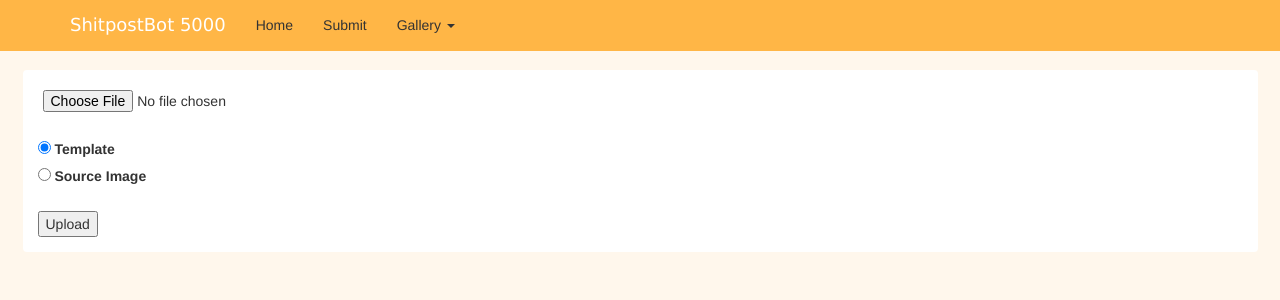
After one commit to kezadias/ShitpostBotWeb, a PHP site: page /submit/index.php in a window 1280 px wide. The commit adds this page. Shown: the top 300 px of the page. Run offline with PHP 8.4, Linux system fonts and the light colour scheme; some libraries are stand-ins or nearby versions.

Commit message:
gui of upload system

```diff
--- a/spb/designer/index.php
+++ b/spb/designer/index.php
@@ -63,4 +63,4 @@ $(document).ready(function(){
 	//so SIT YOUR ASSES DOWN and wait for everything else to be in place
 });
 </script>
-<?php include('../footer.php');
+<?php include('../footer.php'); ?>
--- a/spb/header.php
+++ b/spb/header.php
@@ -10,9 +10,9 @@
 	<script src="http://maxcdn.bootstrapcdn.com/bootstrap/3.3.5/js/bootstrap.min.js"></script>
 </head>
 
-<body>
+<body class='orange'>
 
-<div class="container-fluid orange">
+<div class="container-fluid">
 
 <!--navbar-->
 <nav class="navbar navbar-orange navbar-fixed-top">
@@ -26,14 +26,7 @@
 	<ul class="nav navbar-nav">
 		<li><a href="#">Home</a></li>
 
-		<li class="dropdown">
-			<a class="dropdown-toggle" data-toggle="dropdown" href="#">Submit
-			<span class="caret"></span></a>
-			<ul class="dropdown-menu">
-				<li><a href="#">Source Image</a></li>
-				<li><a href="#">Template</a></li>
-			</ul>
-		</li>
+		<li><a href="#">Submit</a></li>
 
 		<li class="dropdown">
 			<a class="dropdown-toggle" data-toggle="dropdown" href="#">Gallery
--- a/spb/style.css
+++ b/spb/style.css
@@ -44,3 +44,7 @@
     -ms-user-select: none;
     user-select: none;
 }
+
+#upload{
+	padding: 5px;
+}
--- /dev/null
+++ b/spb/submit/index.php
@@ -0,0 +1,23 @@
+<?php
+$GlOBALS['title'] = 'ShitpostBot 5000 Submission';
+$GlOBALS['style'] = '../style.css';
+include('../header.php');
+
+include('../dataaccess/loader.php');
+?>
+
+<form action='upload.php' method='post'>
+	<input type='file' id='upload' name='upload' id='upload'/><br>
+
+	<input type='radio' name='type' id='template' value='template' checked='true'/>
+		<label for='template'> Template</label><br>
+
+	<input type='radio' name='type' id='source' value='source'/>
+		<label for='source'> Source Image</label><br><br>
+
+	<input type='submit' value='Upload'/>
+</form>
+
+<script src="js/validation.js"></script>
+
+<?php include('../footer.php'); ?>
--- /dev/null
+++ b/spb/submit/js/validation.js
@@ -0,0 +1,27 @@
+var validTypes = ['png', 'jpg', 'jpeg'];
+
+$(document).ready(function(){
+
+	$('form').submit(function(e){//on submission..
+		var file = $('#upload').val();
+		var isValid = true;
+
+		if(file == ''){//check if there's no file selected
+			//throw an error and cancel submission event.
+			alert('Select a file before proceeding!');
+			isValid = false;
+		} else{
+			var type = /[^\.]*$/.exec(file).toString().toLowerCase();//get the filetype
+			if($.inArray(type, validTypes) == -1){ //if the filetype isn't in the list of valid types
+				alert(type + ' is an invalid type! Please use ' + validTypes.join(', ').replace(/,([^,]*)$/, " or$1."));
+				isValid = false;
+			}
+		}
+
+		if(!isValid){
+			$('#upload').css({'background': '#fee'})
+			e.preventDefault();
+		}
+	});
+
+});
```
Also changed, not shown: spb/submit/upload.php (added).
